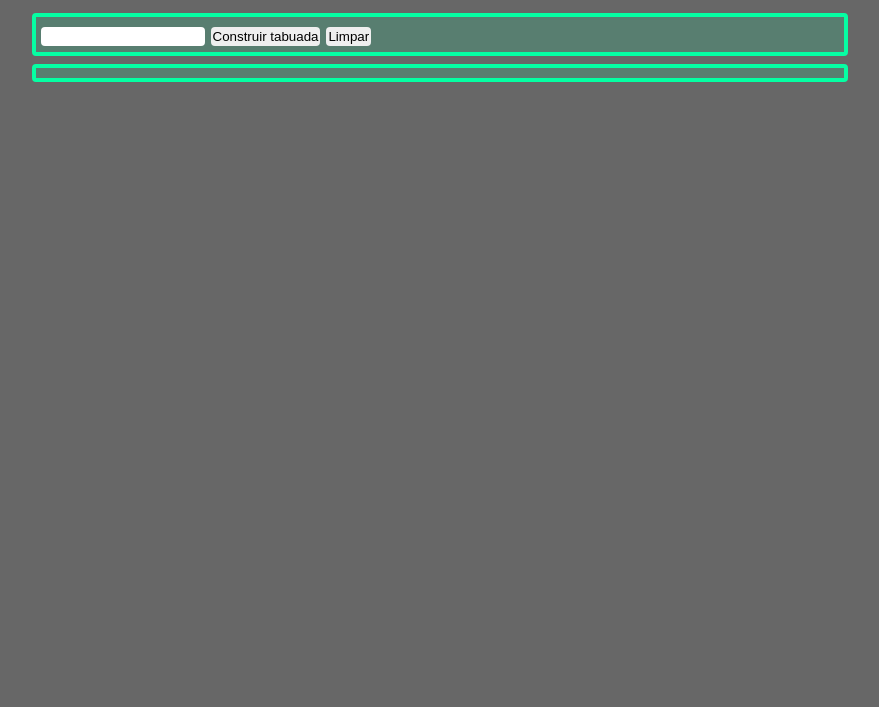
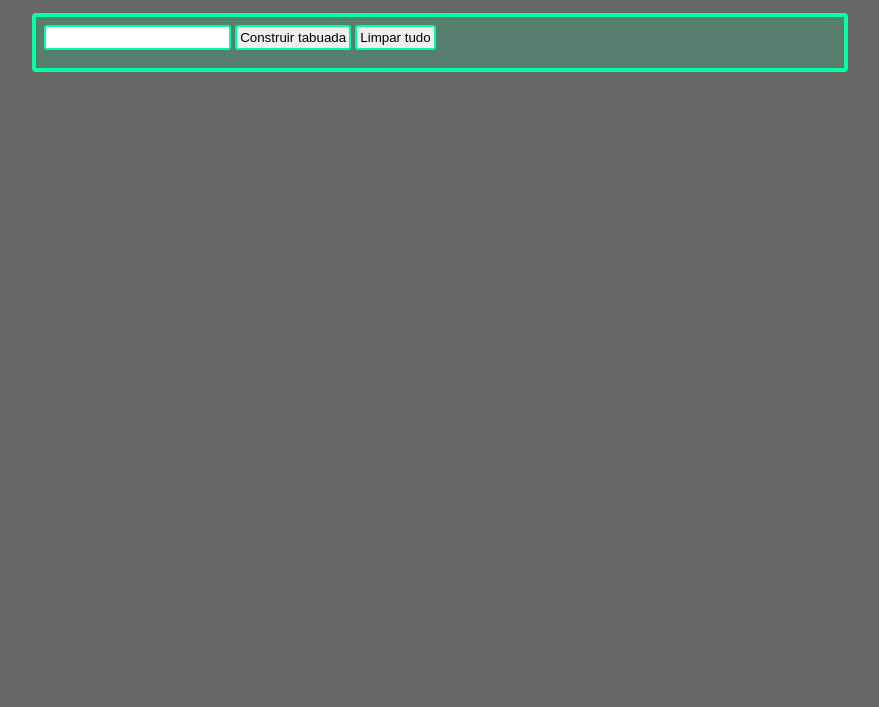
Before and after one commit to EdOzz42/Tabuada, a plain HTML site: page index.html in a window 1280 px wide. Shown: the part 93-800 px from the top of the page, without its empty margins (200-1079 px from the left). Drawn offline with Linux system fonts and the light colour scheme.

Commit message:
Update Style

```diff
--- a/index.html
+++ b/index.html
@@ -12,11 +12,11 @@
         <h1>Tabuada</h1>
     </header>
 
-    <main>
+    <main class="content">
         <section class="Tools">
-            <input type="number" name="NumberTabuada" id="NumberTabuada" class="NumberTabuada">
-            <input type="button" value="Construir tabuada" id="buttonConstrTabuada">
-            <input type="button" value="Limpar" id="limparSelectContent">
+            <input type="number" name="NumberTabuada" id="NumberTabuada">
+            <input type="button" value="Construir tabuada" id="buttonConstrTabuada" class="botoes">
+            <input type="button" value="Limpar tudo" id="limparSelectContent" class="botoes">
         </section>
 
         <section id="Resultado">
--- a/style.css
+++ b/style.css
@@ -11,32 +11,35 @@ header {
     text-align: center;
 }
 
-section {
+.content {
     border: 4px solid rgb(5, 255, 163);
     border-radius: 4px;
     background-color: rgba(0, 255, 162, 0.150);
-    padding: 5px;
+    padding: 8px;
 }
 
 .Tools {
-    margin-bottom: 8px;
+    margin-bottom: 10px;
+    font-size: 15px;
 }
 
 input {
-    border-radius: 4px;
-    border: 0px;
-    padding: 2px;
+    border-radius: 3px;
+    border: 2px solid rgb(0, 255, 162);
+    padding: 3px;
 }
 
-.NumberTabuada {
-   width: 20%;
+.botoes:hover {
+    background-color: rgb(0, 255, 162);
+    border: 1px solid white;
 }
 
-
 select {
+    font-size: 15px;
     overflow: auto;
-    border: 3px solid rgb(0, 255, 162);
-    margin-left: 5px;
+    border: 2px solid rgb(0, 255, 162);
+    margin-bottom: 8px;
+    margin-right: 8px;
 }
 
 option {
```
